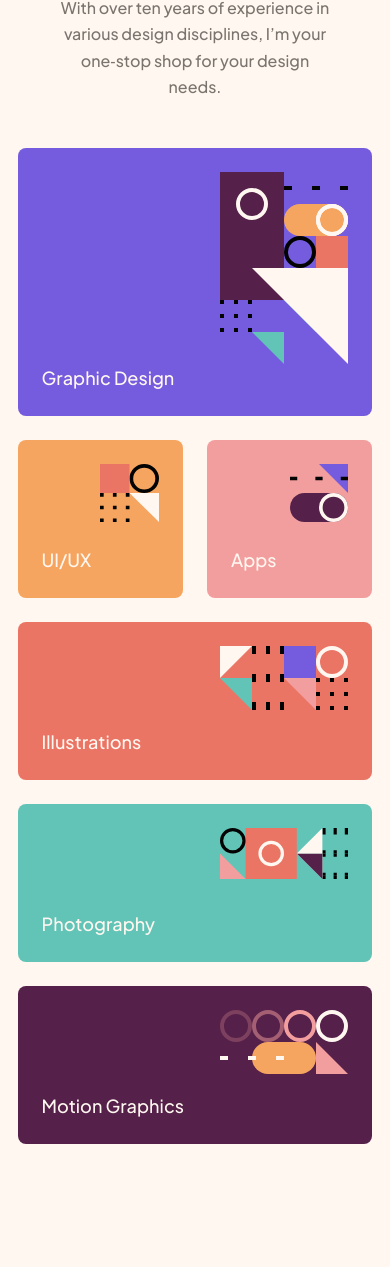
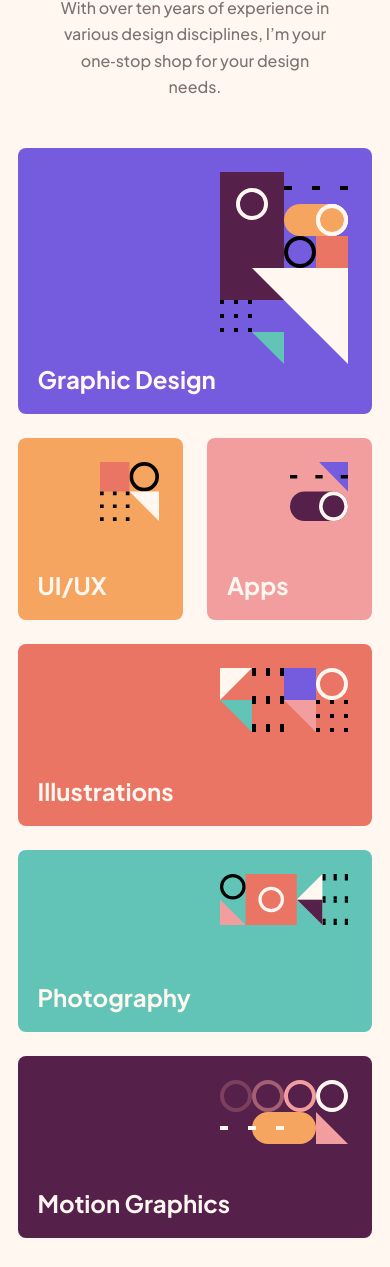
Before and after one commit to jefflangtech/design-portfolio, a plain HTML site: page index.html in a window 390 px wide. Shown: the part 263-1530 px from the top of the page. Drawn offline with Linux system fonts and the light colour scheme.

Commit message:
Final adjustments to layout, finished readme files, and removed unecessary files from git tracking

```diff
--- a/index.html
+++ b/index.html
@@ -26,27 +26,27 @@
     <div class="grid-container inline-padding">
       <div class="card">
         <img src="resources/images/pattern-graphic-design.svg" alt="" srcset="">
-        <p>Graphic Design</p>
+        <p class="p-bold">Graphic Design</p>
       </div>
       <div class="card">
         <img src="resources/images/pattern-ui-ux.svg" alt="" srcset="">
-        <p>UI/UX</p>
+        <p class="p-bold">UI/UX</p>
       </div>
       <div class="card">
         <img src="resources/images/pattern-apps.svg" alt="" srcset="">
-        <p>Apps</p>
+        <p class="p-bold">Apps</p>
       </div>
       <div class="card">
         <img src="resources/images/pattern-illustrations.svg" alt="" srcset="">
-        <p>Illustrations</p>
+        <p class="p-bold">Illustrations</p>
       </div>
       <div class="card">
         <img src="resources/images/pattern-photography.svg" alt="" srcset="">
-        <p>Photography</p>
+        <p class="p-bold">Photography</p>
       </div>
       <div class="card">
         <img src="resources/images/pattern-motion-graphics.svg" alt="" srcset="">
-        <p>Motion Graphics</p>
+        <p class="p-bold">Motion Graphics</p>
       </div>
       <div class="card headshot">
         <img id="headshot" src="resources/images/image-amy.webp" alt="" srcset="">
--- a/resources/css/index.css
+++ b/resources/css/index.css
@@ -2,7 +2,8 @@
   - Global rules, including custom variables
   - Utility classes
   - Primary structure & content
-
+  - - Services Grid
+  - - Carousel Grid
   - Media queries
 */
 
@@ -45,6 +46,11 @@ p {
   line-height: 1.75rem;
   color: var(--gray);
 }
+.p-bold {
+  font-size: 1.5rem;
+  line-height: 1.89rem;
+  font-weight: 700;
+}
 button {
   font-weight: 700;
   font-size: 1rem;
@@ -76,14 +82,10 @@ button {
   width: 1rem;
   height: 1rem;
 }
-/* Utility classes */
 .inline-padding {
-  padding-inline: 2.44rem;
+  /* padding-inline: 2.44rem; */
   max-width: 1110px;
   margin-inline: auto;
-}
-.flex {
-  display: flex;
 }
 
 /* Primary structure & content */
@@ -94,11 +96,13 @@ html, body {
 header {
   margin-bottom: 5rem;
 }
+header > nav {
+  padding-top: 2.13rem;
+}
 nav {
   display: flex;
   justify-content: space-between;
   align-items: center;
-  padding-top: 2.13rem;
   margin-bottom: 4.13rem;
 }
 #logo {
@@ -110,13 +114,14 @@ nav {
   margin-inline: auto;
 }
 .hero p {
-  max-width: min(45rem, 80vw);
+  max-width: min(44rem, 78vw);
   margin-inline: auto;
 }
 main {
   margin-bottom: 5.5rem;
   position: relative;
 }
+/* Service Grid */
 .grid-container {
   display: grid;
   grid-template-columns: repeat(6, 1fr);
@@ -159,7 +164,7 @@ main {
 .card {
   border-radius: 0.5rem;
   width: 100%;
-  min-height: 9.88rem;
+  min-height: 11.375rem;
   display: flex;
   flex-direction: column;
   justify-content: space-between;
@@ -172,7 +177,7 @@ main {
   padding-right: 1.5rem;
   align-self: end;
 }
-.card p {
+.p-bold {
   padding-left: 1.5rem;
   padding-bottom: 1.5rem;
   color: var(--almost-white);
@@ -193,8 +198,10 @@ main {
   padding: 0;
   margin-bottom: 2rem;
 }
+/* Carousel Grid */
 .carousel {
-  /* Extremely large width to ensure no squeezing of carousel */
+  /* Extremely large width to ensure no squeezing of carousel
+  and perhaps accommodate more future content */
   width: 250rem;
   height: 360px;
   overflow: hidden;
@@ -238,7 +245,16 @@ main {
 }
 
 /* Media queries */
+@media (max-width: 1190px) {
+  .inline-padding {
+    margin-inline: 2.44rem;
+  }
+}
 @media (max-width: 955px) {
+  .p-bold {
+    padding-left: 1.25rem;
+    padding-bottom: 1.25rem;
+  }
   .footer-flex {
     padding-left: 2rem;
     padding-right: 3rem;
@@ -246,6 +262,15 @@ main {
   }
 }
 @media (max-width: 840px) {
+  .inline-padding {
+    margin-inline: unset;
+    padding-inline: 2.44rem;
+  }
+  .p-bold {
+    font-size: 1.25rem;
+    padding-left: 1rem;
+    padding-bottom: 1rem;
+  }
   #headshot {
     transform: translateX(min(0px, calc(50vw - 4.88rem - 22.75rem)));
   }
@@ -267,6 +292,11 @@ main {
   }
   nav {
     margin-bottom: 4rem;
+  }
+  .p-bold {
+    font-size: 1.5rem;
+    padding-left: 1.25rem;
+    padding-bottom: 1.25rem;
   }
   main {
     margin-bottom: 7.5rem;
@@ -304,10 +334,10 @@ main {
 @media (max-width: 640px) {
   .grid-container div:nth-last-child(-n+2) {
     grid-column: span 4;
-    margin-top: 6.25rem;
+    margin-top: 4.75rem;
   }
   .grid-container div:last-child {
-    margin-top: 2.5rem;
+    margin-top: 1rem;
   }
   #headshot {
     margin-inline: auto;
@@ -346,7 +376,7 @@ main {
   header {
     margin-bottom: 3rem;
   }
-  nav {
+  header > nav {
     padding-top: 1.63rem;
     margin-bottom: 2rem;
   }
@@ -361,10 +391,18 @@ main {
     line-height: 2.84rem;
     margin-bottom: 1rem;
   }
+  h3 {
+    font-size: 1.5rem;
+    line-height: 1.89rem;
+    margin-bottom: 2rem;
+  }
   .hero > p {
     font-size: 1rem;
     line-height: 1.63rem;
     padding-inline: 0.25rem;
+  }
+  main {
+    margin-bottom: 6.25rem;
   }
   .grid-container {
     grid-template-columns: repeat(2, 1fr);
@@ -375,9 +413,18 @@ main {
   .footer-flex {
     padding-block: 3rem;
     padding-inline: 8.1vw;
+    margin-bottom: 2.5rem;
   }
 }
 @media (max-width: 500px) {
+  h2 {
+    font-size: 1.63rem;
+    line-height: 2.05rem;
+  }
+  p {
+    font-size: 1rem;
+    line-height: 1.63rem;
+  }
   .carousel {
     height: 180px;
   }
@@ -395,6 +442,15 @@ main {
   nav {
     padding-top: 1.13rem;
   }
+  .hero {
+    padding-inline: unset;
+  }
+  .hero > p {
+    padding-inline: 0.5rem;
+  }
+  .grid-container div:first-child {
+    min-height: 22.75rem;
+  }
   .footer-flex {
     padding-inline: 6.4vw;
   }
```
Also changed, not shown: preview.jpg, 3 other files.
